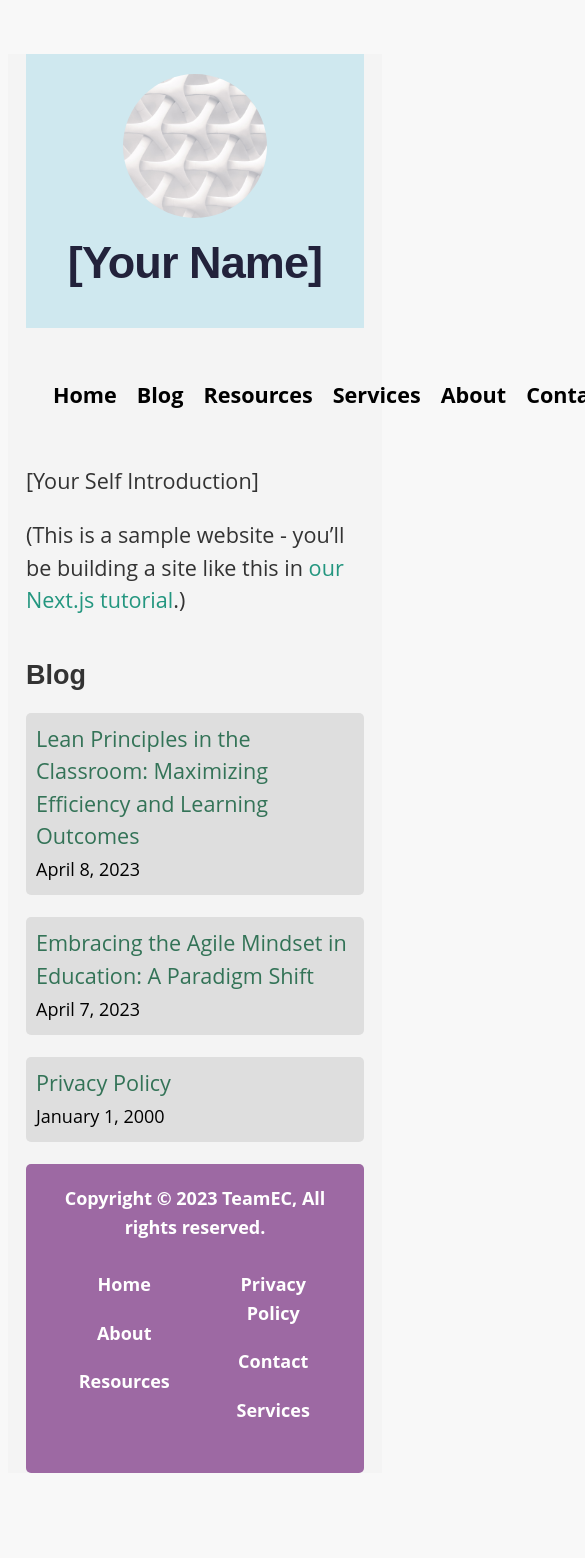
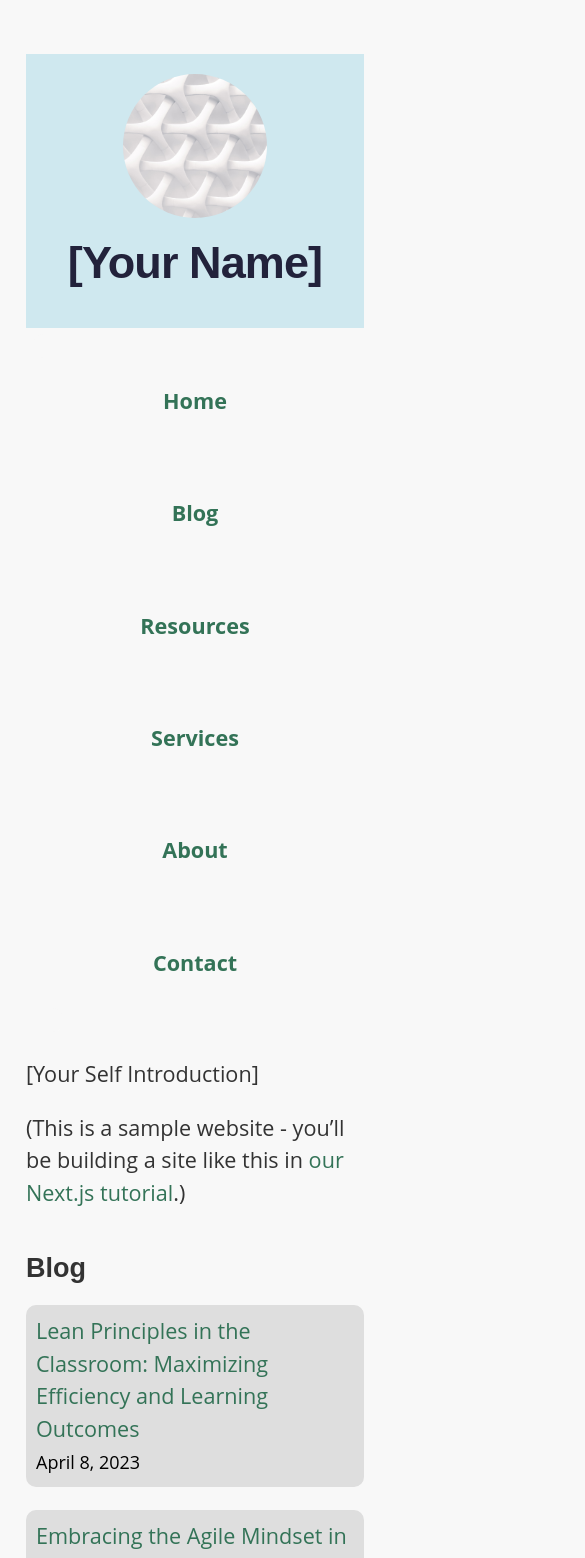
Before and after one commit to NJIT-WIS/project-2-is219-teamec, a Next.js app: page / in a window 390 px wide. Shown: the top 1558 px of the page, 585 px wide, since content can reach past the window. Built offline with nearby package versions, Linux system fonts and the light colour scheme.

Commit message:
Matched colors of homepage to theme

```diff
--- a/components/layout.module.css
+++ b/components/layout.module.css
@@ -1,5 +1,5 @@
 .container {
-  max-width: 36rem;
+  max-width: 60rem;
   padding: 0 1rem;
   margin: 3rem auto 6rem;
 }
--- a/styles/global.css
+++ b/styles/global.css
@@ -23,8 +23,8 @@ img {
 
 body {
   font-family: 'Open Sans', sans-serif;
-  background-color: #f4f4f4;
-  color: #333;
+  background-color: #f8f8f8;
+  color: #333333;
 }
 
 h1, h2, h3, h4, h5, h6 {
@@ -33,7 +33,11 @@ h1, h2, h3, h4, h5, h6 {
 }
 
 a {
-  color: #23967F;
+  color: #f8f8f8;
+}
+
+p a {
+  color: #337357;
 }
 
 /* Header */
@@ -55,12 +59,13 @@ header h1 {
 
 nav {
   list-style: none;
-  margin-top: 2%;
-  margin: auto;
+  padding-inline: 2%;
 }
 nav ul {
   list-style: none;
   display: flex;
+  background-color: #337357;
+  border-radius: 10px;
 }
 
 nav li {
@@ -71,9 +76,39 @@ nav li {
 
 nav a {
   font-weight: bold;
-  color: black;
+  color: #f8f8f8;
   font-size: 1.2rem;
   margin:auto;
+}
+
+nav a:hover {
+  font-weight: bold;
+  color: #337357;
+  background-color: #337357;
+  font-size: 1.2rem;
+  margin:auto;
+}
+
+/* Maximum width */
+@media (max-width: 685px) {
+nav {
+    list-style: none;
+  padding-inline: 2%;
+}
+
+  nav a {
+  color: #337357;
+}
+
+nav ul {
+  display: inline;
+  background-color: #f8f8f8;
+  margin: auto;
+
+}
+nav a:hover {
+  color: black;
+}
 }
 
 /* Footer */
@@ -112,17 +147,30 @@ li:hover {
 
 /* Footer Styles */
 footer {
-  background-color: #9D69A3;
+  background-color: #1d1d1c;
   color: #fff;
   padding: 20px;
   text-align: center;
-  border-radius: 5px;
+  border-radius: 10px;
 }
 
 footer p {
   margin: 0;
   font-weight: bold;
-  color: white;
+  color: #f8f8f8;
+}
+
+footer ul {
+  list-style: none;
+  padding: 5%;
+}
+
+footer li p:hover {
+  color: #f97068;
+}
+
+footer li a:hover {
+  color: #f97068;
 }
 
 /* Button Styles */
--- a/styles/utils.module.css
+++ b/styles/utils.module.css
@@ -39,20 +39,19 @@
 
 .list {
   list-style: none;
-  margin: 0;
-  list-style: none;
+  margin: auto;
   padding: 0;
+
 }
 
 .listItem {
   margin: 0 0 1.25rem;
-  padding: 10px;
   background-color: #DEDEDE;
-  border-radius: 5px;
+  border-radius: 10px;
 }
 
 .listItem a {
- color: #337357;
+  color: #337357;
 }
 
 .listItem:hover {
@@ -65,7 +64,7 @@
 }
 
 .listItem:hover a{
-  color: #fff;
+  color: #F8F8F8;
 }
 
 .lightText {
```
